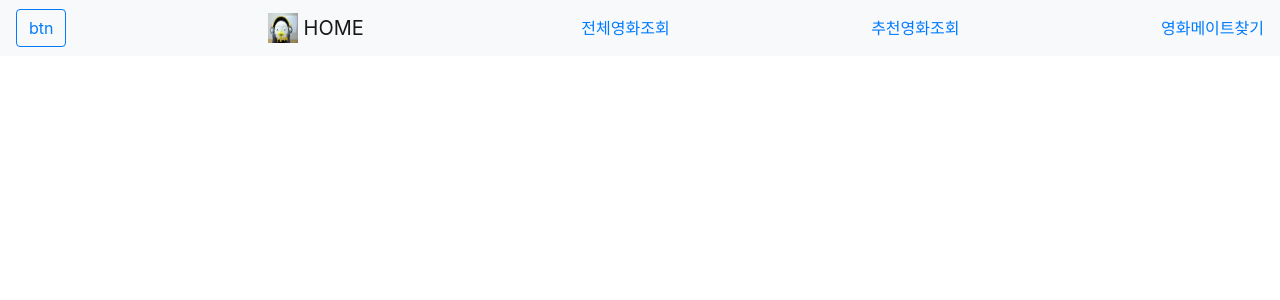
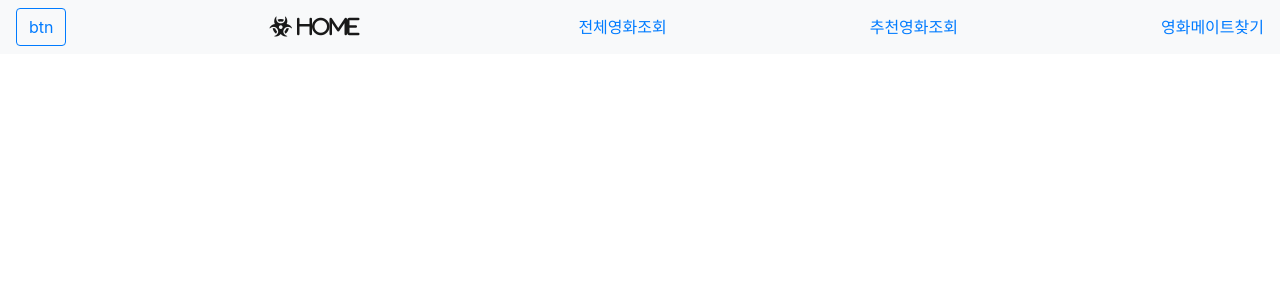
Before and after one commit to hyeryeons2/LST_PJT, a Django app: page /movies/index/ in a window 1280 px wide. Shown: the top 300 px of the page. Run offline with Django 3.2, Linux system fonts and the light colour scheme; some libraries are stand-ins or nearby versions.

Commit message:
Design apps using bootstrap4_2.5

```diff
--- /dev/null
+++ b/movie_pjt/static/css/style.css
@@ -0,0 +1,3 @@
+.lev_img {
+    width: 20px;
+}
--- a/movie_pjt/templates/base.html
+++ b/movie_pjt/templates/base.html
@@ -20,7 +20,8 @@
   <script src="https://unpkg.com/axios/dist/axios.min.js"></script>
 
   {% comment %} css {% endcomment %}
-  <link rel="stylesheet" href="{% static "accounts/css/acc_style.css" %}">
+  {% comment %} <link rel="stylesheet" href="{% static "accounts/css/acc_style.css" %}"> {% endcomment %}
+  <link rel="stylesheet" href="{% static "css/style.css" %}">
 
   <title>{% block title %}{% endblock title %}</title>
 </head>
--- a/movies/templates/movies/index.html
+++ b/movies/templates/movies/index.html
@@ -1,4 +1,5 @@
 {% extends 'base.html' %}
+{% load static %}
 
 {% block title %}Main{% endblock title %}
 
@@ -8,8 +9,9 @@
   btn
   </button>
   <a class="navbar-brand" href="{% url 'movies:index' %}">
-    <img src="/static/movies/images/peng.jpg" width="30" height="30" class="d-inline-block align-top" alt="peng">
-    HOME
+    <i class="fas fa-biohazard" width="30" height="30" > Home</i>
+    {% comment %} <img src="/static/movies/images/peng.jpg" width="30" height="30" class="d-inline-block align-top" alt="peng">
+    HOME {% endcomment %}
   </a>
   <a href="#">전체영화조회</a>
   <a href="#">추천영화조회</a>
@@ -25,7 +27,7 @@
             <div class="card-body">
                 {% comment %} 유저레벨별 캐릭터 img 들어갈 예정 {% endcomment %}
                 <div class="lev_img">
-                  <img src="/static/accounts/images/lev_img/zombie.png" alt="zombie_lev1">
+                  <img src="/static/movies/images/pengpeng.jpg" alt="lev2">
                 </div>
                 {% comment %} 로그인(나중에 지울거) {% endcomment %}
                 <a href=" {% url 'accounts:login' %} ">로그인</a>
```
Also changed, not shown: accounts/static/accounts/images/lev_img/lev_2.png (added), accounts/static/accounts/images/lev_img/zombie.png (deleted), movies/static/movies/images/pengpeng.jpg (added).
